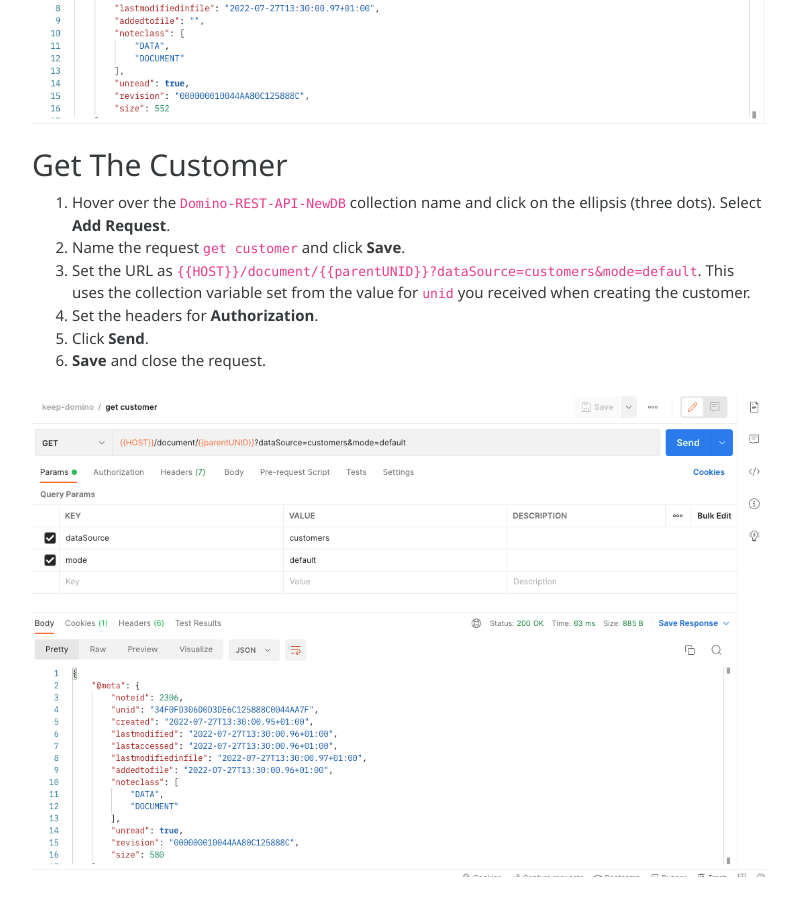
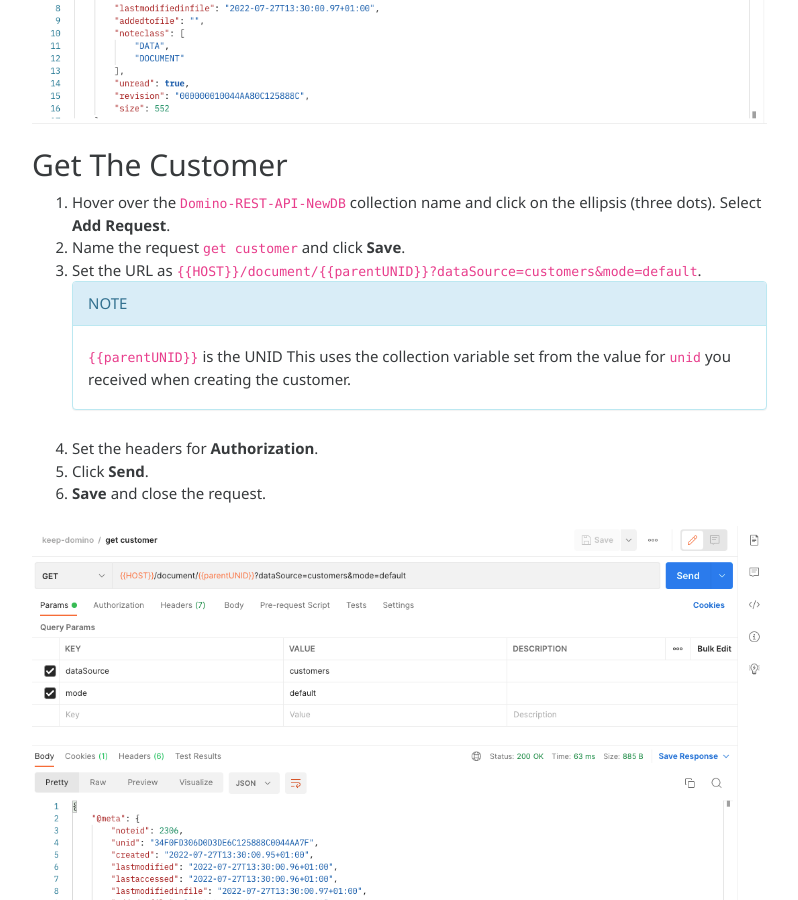
Before and after one commit to HCL-TECH-SOFTWARE/domino-keep-tutorials, a Jekyll site: the page built from pages/domino-new/dataAccess/customers.md, in a window 1280 px wide and 900 px high, scrolled down 1109 px. Shown: the whole window, without its empty margins (368-1166 px from the left). Built offline with Jekyll 4.4.1, drawn with Linux system fonts in a browser that asks for light colours.

Commit message:
Add new note panel in data access customers

```diff
--- a/pages/domino-new/dataAccess/customers.md
+++ b/pages/domino-new/dataAccess/customers.md
@@ -71,7 +71,15 @@
 
 1. Hover over the `Domino-REST-API-NewDB` collection name and click on the ellipsis (three dots). Select **Add Request**.
 2. Name the request `get customer` and click **Save**.
-3. Set the URL as {% raw %}`{{HOST}}/document/{{parentUNID}}?dataSource=customers&mode=default`{% endraw %}. This uses the collection variable set from the value for `unid` you received when creating the customer.
+3. Set the URL as {% raw %}`{{HOST}}/document/{{parentUNID}}?dataSource=customers&mode=default`{% endraw %}.
+    <div class="panel panel-info">
+    NOTE
+    {: .panel-heading}
+    <div class="panel-body">
+    {% raw %}`{{parentUNID}}`{% endraw %} is the UNID
+    This uses the collection variable set from the value for `unid` you received when creating the customer.
+    </div>
+    </div>
 4. Set the headers for **Authorization**.
 5. Click **Send**.
 6. **Save** and close the request.
```
